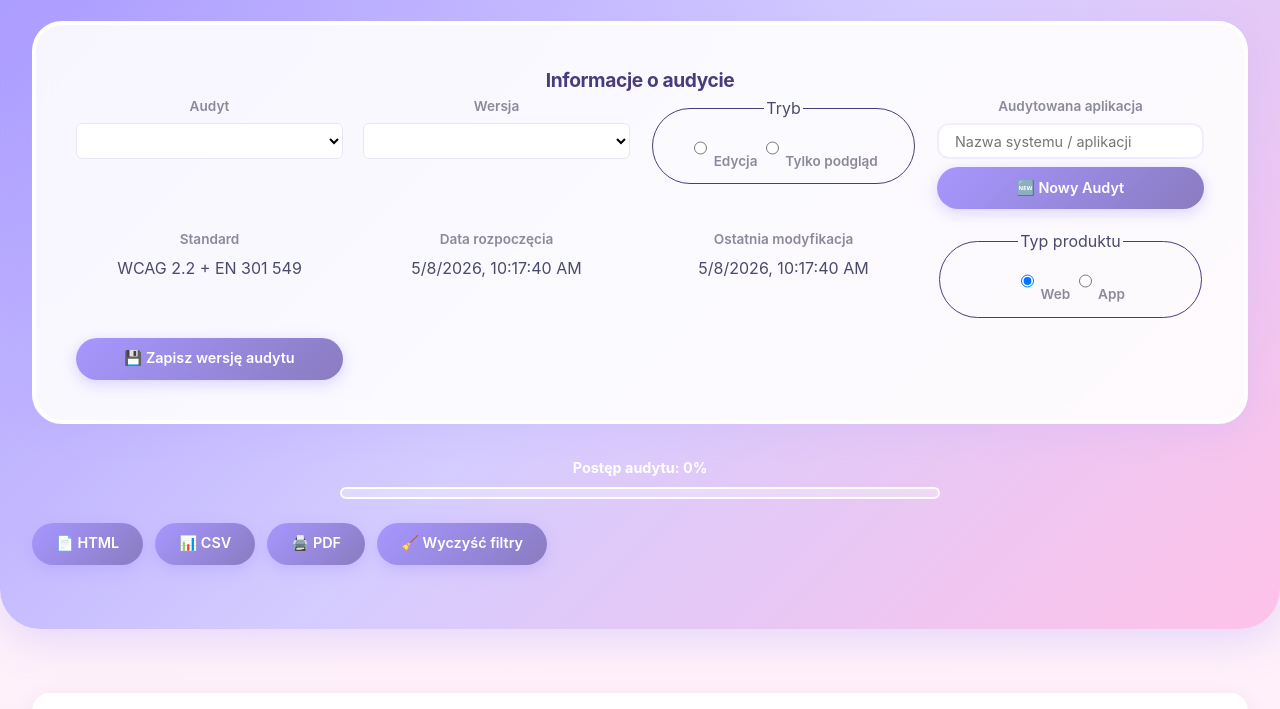
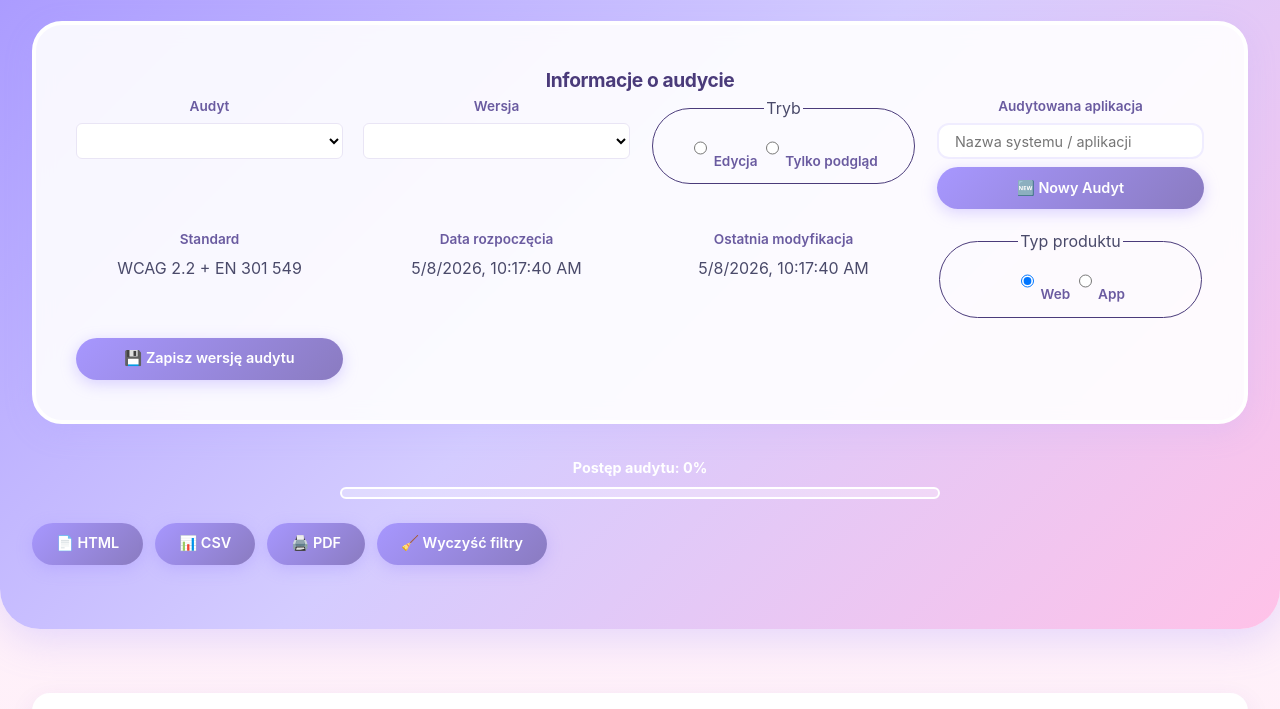
Before and after one commit to Anita-Luda/wcag-audit-tool-v5, a plain HTML site: page index.html in a window 1280 px wide. Shown: the part 92-801 px from the top of the page. Drawn offline with Linux system fonts and the light colour scheme; no server answers.

Commit message:
Update base.css

```diff
--- a/css/base.css
+++ b/css/base.css
@@ -85,7 +85,7 @@ h3 {
 label {
   font-weight: 600;
   font-size: 0.85rem;
-  color: var(--text-muted);
+  color: var(--violet-800);
 }
 
 /* FORM ELEMENTS */
```
